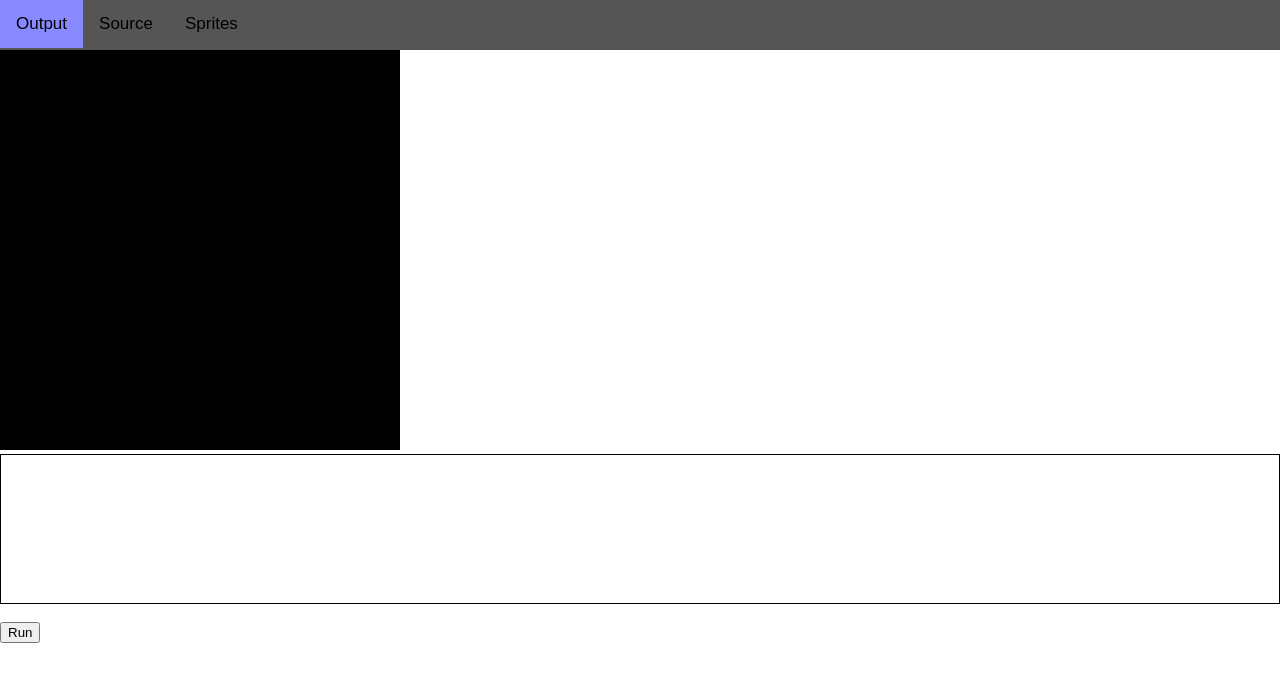
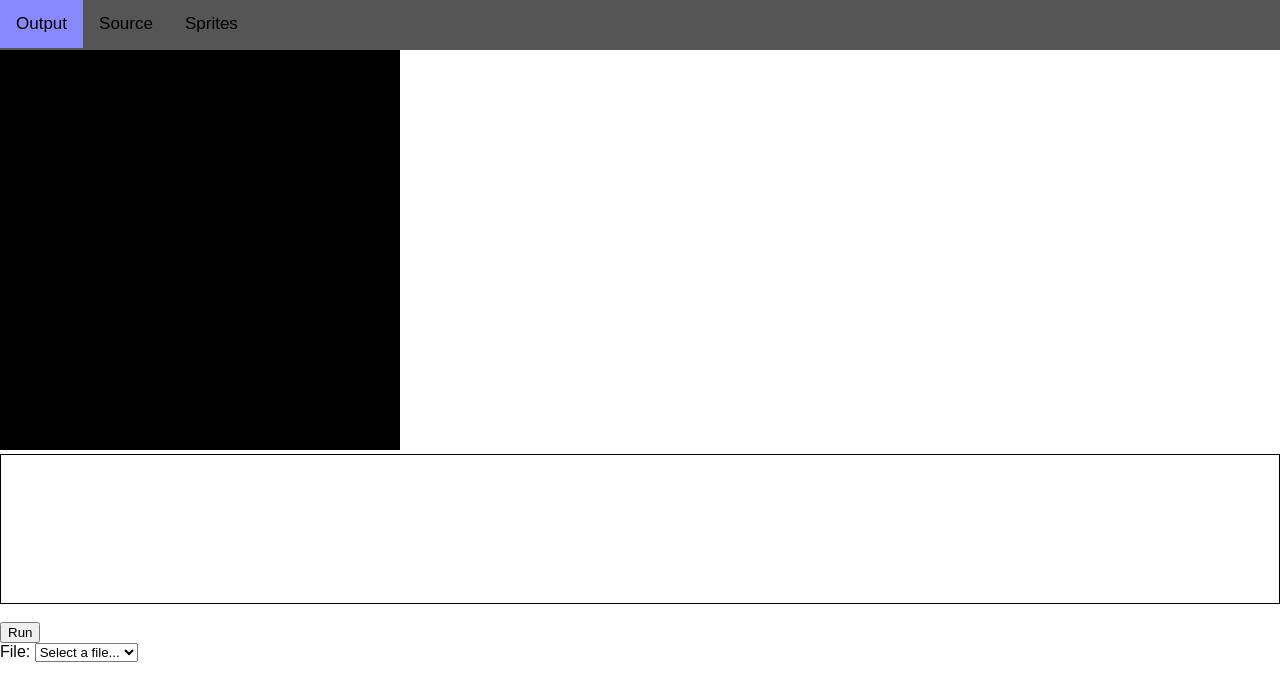
Before and after one commit to jbush001/fconsole, a website: page index.html in a window 1280 px wide. Drawn offline with Linux system fonts and the light colour scheme; no server answers.

Commit message:
Add file selector and remove 'init' method
Since the script is interpreted, init is no longer necessary

```diff
--- a/index.html
+++ b/index.html
@@ -35,6 +35,13 @@ limitations under the License.
                 </div>
                 <br/>
                 <button onclick="doRun()">Run</button>
+
+                <form>
+                    <label for="fileSelect">File:</label>
+                    <select id="fileSelect" onchange="handleFileSelect(event)">
+                        <option value="">Select a file...</option>
+                    </select>
+                </form>
             </div>
 
             <div id="sourcetab" class="tabcontent">
--- a/main.js
+++ b/main.js
@@ -119,21 +119,19 @@ function startup() {
     spriteSheet = bm;
   });
 
-  fetch('quadblox.fth').then((response) => {
-    if (!response.ok) {
-      throw new Error('Network response was not ok');
-    }
-    return response.text();
-  }).then((data) => {
-    document.getElementById('source').value = data;
-    // setInterval(saveToServer, 10000);
-  }).catch((error) => {
-    alert('Error loading file');
-  });
-
   // window.addEventListener('beforeunload', () => {
   //   saveToServer();
   // });
+
+  const fileSelect = document.getElementById('fileSelect');
+  fileSelect.addEventListener('change', function(event) {
+    handleFileSelect(event);
+  });
+
+  const files = ['pong.fth', 'quadblox.fth'];
+  const selectOptions = files.map((file) =>
+    `<option value="${file}">${file}</option>`);
+  fileSelect.innerHTML += selectOptions.join('');
 }
 
 function saveToServer() {
@@ -247,16 +245,28 @@ function doRun() {
 
     document.getElementById('output').textContent = '';
 
-    if ('init' in ctx.dictionary) {
-      ctx.exec(ctx.dictionary['init'].value);
-    }
-
     drawFrameAddr = ctx.dictionary['drawFrame'].value;
     clearTimeout(timer);
     drawFrame(ctx);
   } catch (err) {
     alert(err);
   }
+}
+
+function handleFileSelect(event) {
+  const selectedFile = event.target.value;
+  fetch(selectedFile).then((response) => {
+    if (!response.ok) {
+      throw new Error('Network response was not ok');
+    }
+    return response.text();
+  }).then((data) => {
+    document.getElementById('source').value = data;
+    // setInterval(saveToServer, 10000);
+  }).catch((error) => {
+    alert('Error loading file');
+  });
+
 }
 
 function openTab(pageName, element) {
```
Also changed, not shown: 2 other files.
